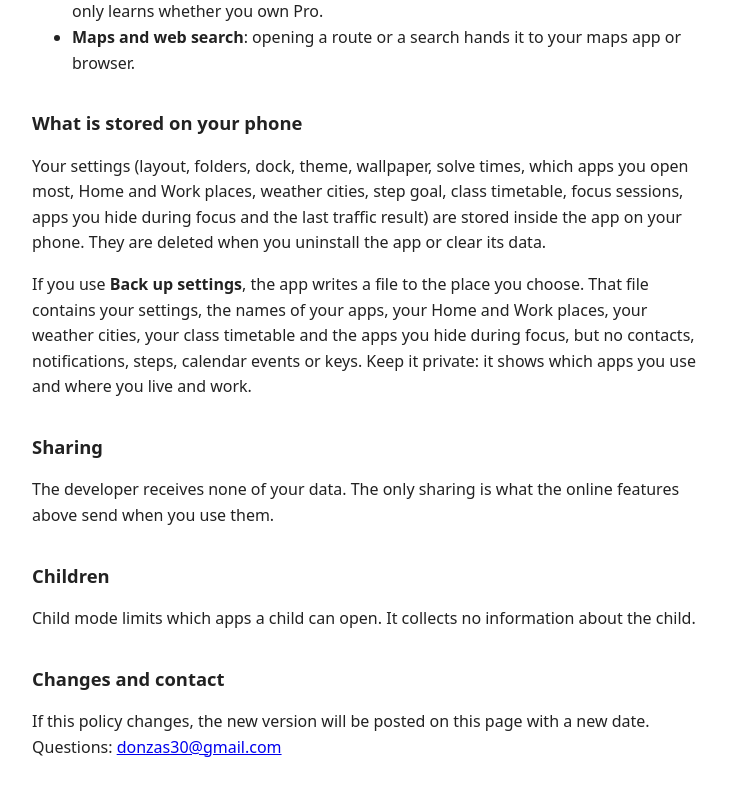
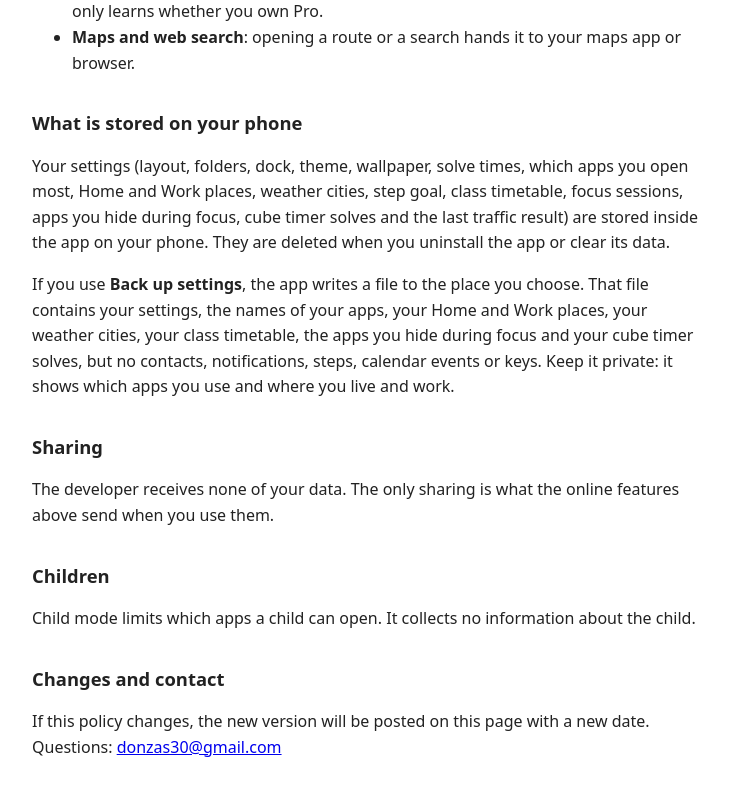
Before and after one commit to dionisioalob-a11y/cubelauncher-privacy, a plain HTML site: page index.html in a window 1280 px wide. Shown: the part 1890-2682 px from the top of the page, without its empty margins (272-1001 px from the left). Drawn offline with Linux system fonts and the light colour scheme.

Commit message:
Privacy policy: cube timer solves
Co-Authored-By: Claude Opus 5.5 <noreply@anthropic.com>

```diff
--- a/index.html
+++ b/index.html
@@ -60,9 +60,9 @@ It has no ads and no analytics. A few optional features you turn on send the dat
 
 <h2>What is stored on your phone</h2>
 <p>Your settings (layout, folders, dock, theme, wallpaper, solve times, which apps you open most, Home and Work places, weather cities,
-step goal, class timetable, focus sessions, apps you hide during focus and the last traffic result) are stored inside the app on your phone. They are deleted when you uninstall the app or clear its data.</p>
+step goal, class timetable, focus sessions, apps you hide during focus, cube timer solves and the last traffic result) are stored inside the app on your phone. They are deleted when you uninstall the app or clear its data.</p>
 <p>If you use <strong>Back up settings</strong>, the app writes a file to the place you choose. That file contains your settings, the names
-of your apps, your Home and Work places, your weather cities, your class timetable and the apps you hide during focus, but no contacts, notifications, steps, calendar events or keys.
+of your apps, your Home and Work places, your weather cities, your class timetable, the apps you hide during focus and your cube timer solves, but no contacts, notifications, steps, calendar events or keys.
 Keep it private: it shows which apps you use and where you live and work.</p>
 
 <h2>Sharing</h2>
```
